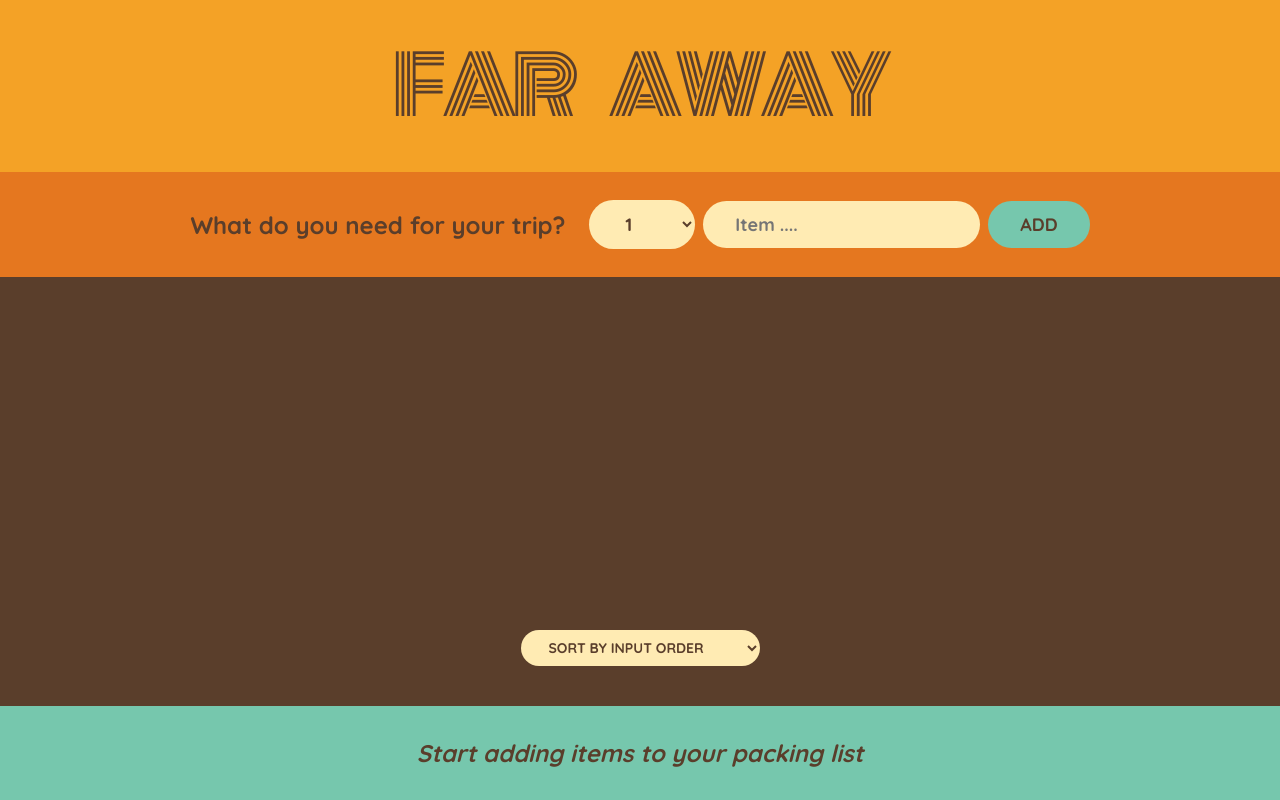
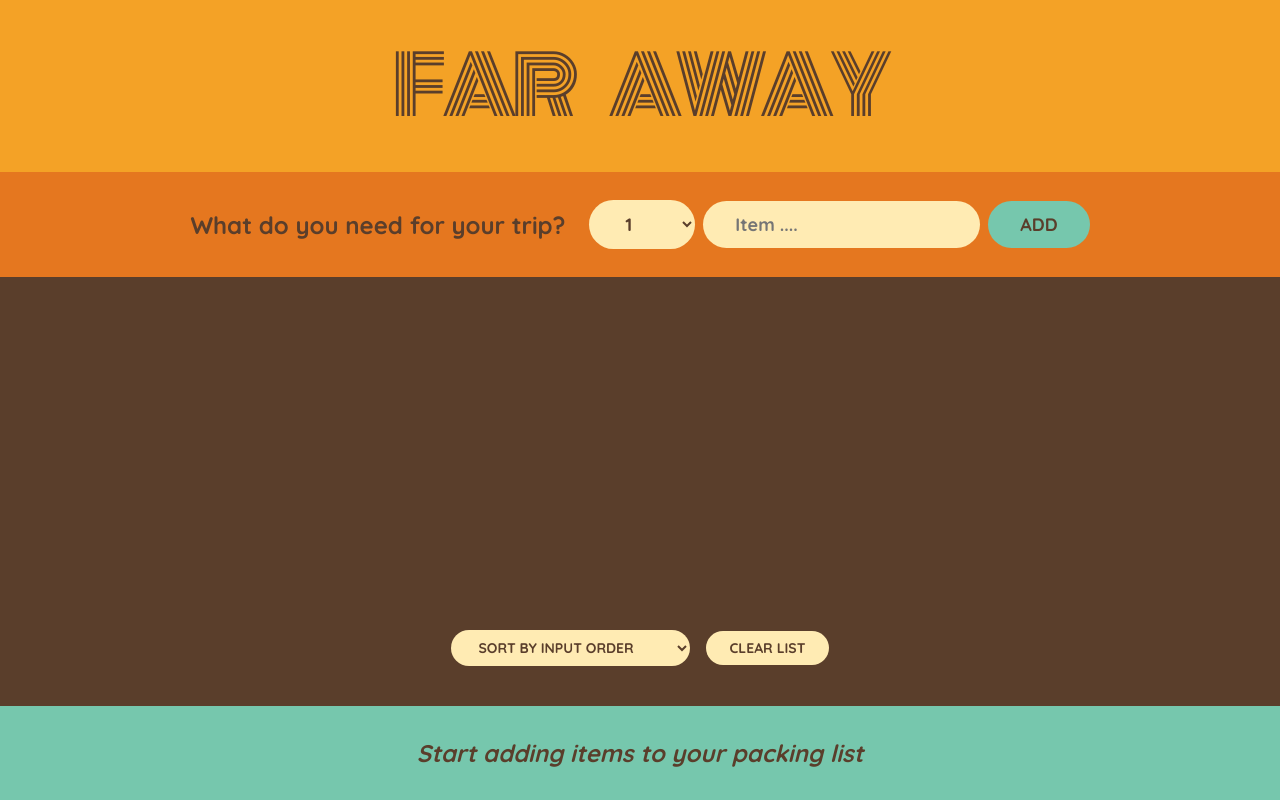
Before and after one commit to constRoy24/travel_list, a React (Vite) app: page / in a window 1280 px wide. Built offline with nearby package versions, Linux system fonts and the light colour scheme.

Commit message:
adding Clearlist function

```diff
--- a/src/App.jsx
+++ b/src/App.jsx
@@ -33,6 +33,9 @@
       )
     );
   };
+  const handleClearList = () => {
+    setItems([]);
+  };
   return (
     <>
       <div className="app">
@@ -42,6 +45,7 @@
           items={items}
           onDeleteItem={handleDeleteItems}
           onToggleItem={handleToggleItem}
+          onClearList={handleClearList}
         />
         <Stats items={items} />
       </div>
--- a/src/PackingList.jsx
+++ b/src/PackingList.jsx
@@ -1,7 +1,7 @@
 import { useState } from "react";
 import Item from "./Item";
 
-const PackingList = ({ items, onDeleteItem, onToggleItem }) => {
+const PackingList = ({ items, onDeleteItem, onToggleItem, onClearList }) => {
   const [sortby, setSortby] = useState("input");
   let sortedItems;
   if (sortby === "input") sortedItems = items;
@@ -33,6 +33,7 @@
             <option value="description">Sort by description</option>
             <option value="packed">Sort by packed status</option>
           </select>
+          <button onClick={onClearList}>Clear List</button>
         </div>
       </div>
     </>
```
